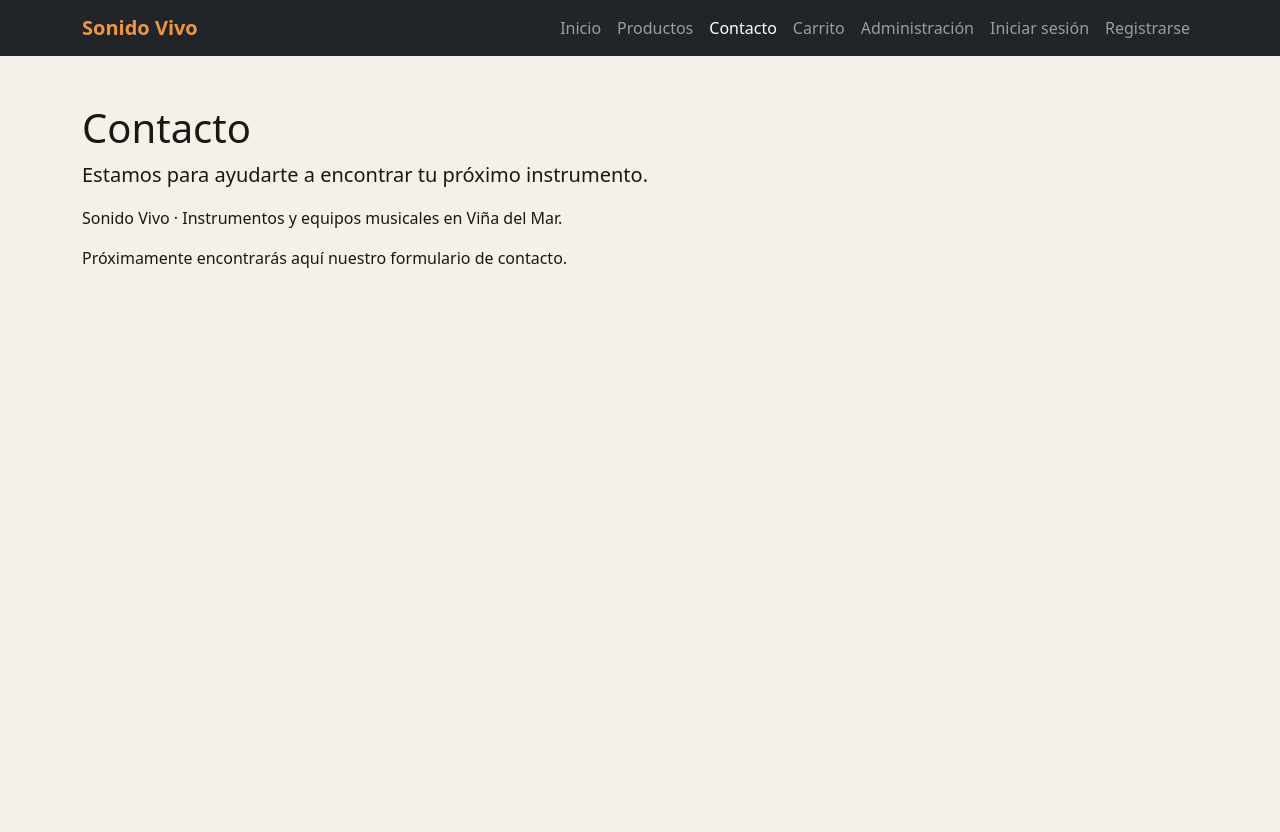
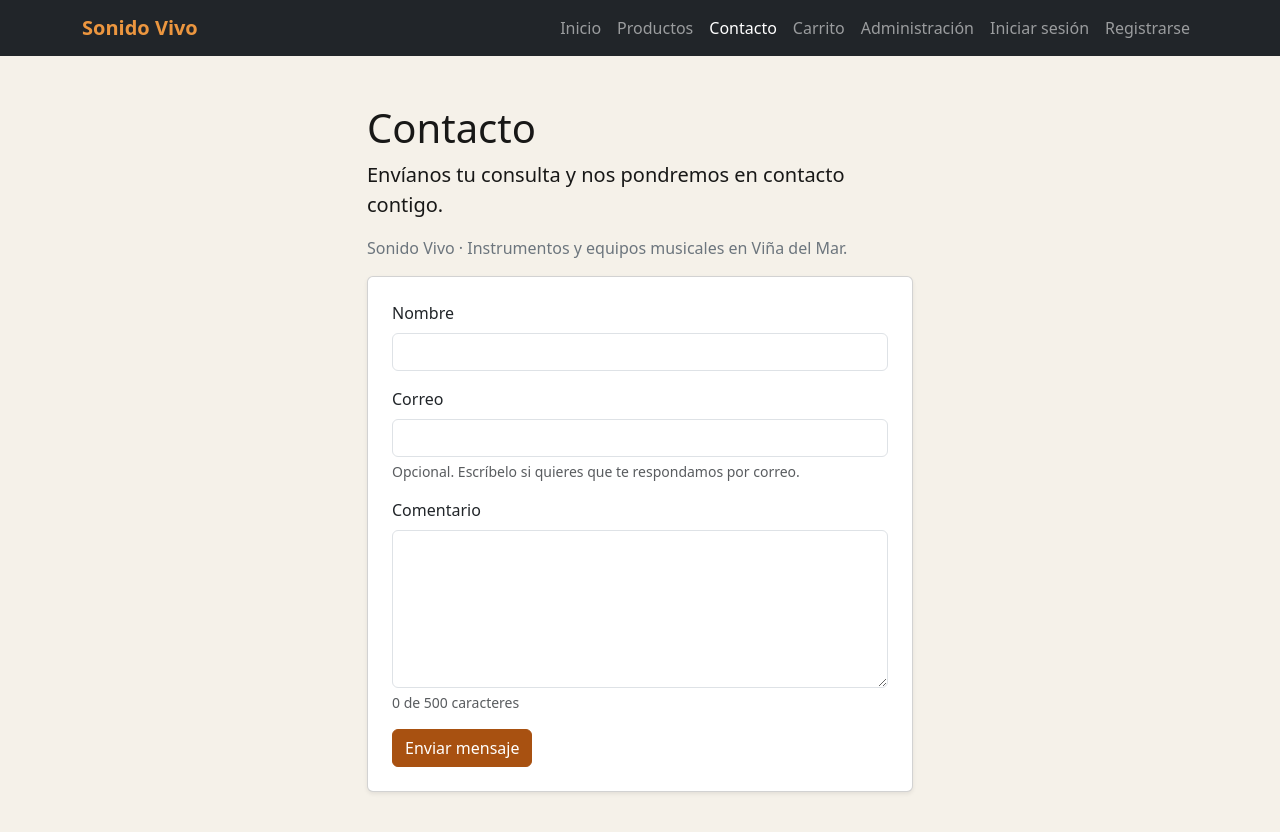
Before and after one commit to dzzetafps/tienda-sonido-vivo, a React (Vite) app in the folder frontend/: page /contacto in a window 1280 px wide. Shown: the top 832 px of the page. Before the commit the page ends 800 px from the top, so only its background shows below. Built offline with nearby package versions, Linux system fonts and the light colour scheme.

Commit message:
feat: formulario de contacto con validaciones

```diff
--- /dev/null
+++ b/frontend/src/componentes/organismos/FormularioContacto.tsx
@@ -0,0 +1,88 @@
+import { useState } from 'react'
+import type { SubmitEvent } from 'react'
+import CampoFormulario from '../moleculas/CampoFormulario'
+import type { MensajeContacto } from '../../tipos/MensajeContacto'
+
+interface FormularioContactoProps {
+  onEnviar: (mensaje: MensajeContacto) => void
+}
+
+type ErroresContacto = Partial<Record<keyof MensajeContacto, string>>
+
+const MAXIMO_COMENTARIO = 500
+
+function FormularioContacto({ onEnviar }: FormularioContactoProps) {
+  const [nombre, setNombre] = useState('')
+  const [correo, setCorreo] = useState('')
+  const [comentario, setComentario] = useState('')
+  const [errores, setErrores] = useState<ErroresContacto>({})
+
+  function validar(): ErroresContacto {
+    const nuevosErrores: ErroresContacto = {}
+    const correoIngresado = correo.trim()
+
+    if (nombre.trim() === '') nuevosErrores.nombre = 'El nombre es obligatorio'
+    else if (nombre.trim().length > 100) nuevosErrores.nombre = 'El nombre no puede tener más de 100 caracteres'
+
+    if (correoIngresado.length > 100) {
+      nuevosErrores.correo = 'El correo no puede tener más de 100 caracteres'
+    } else if (correoIngresado !== '' && !/^[^\s@]+@[^\s@]+\.[^\s@]+$/.test(correoIngresado)) {
+      nuevosErrores.correo = 'Ingresa un correo electrónico válido'
+    }
+
+    if (comentario.trim() === '') nuevosErrores.comentario = 'El comentario es obligatorio'
+    else if (comentario.trim().length > MAXIMO_COMENTARIO) {
+      nuevosErrores.comentario = `El comentario no puede tener más de ${MAXIMO_COMENTARIO} caracteres`
+    }
+
+    return nuevosErrores
+  }
+
+  function manejarEnvio(evento: SubmitEvent<HTMLFormElement>) {
+    evento.preventDefault()
+
+    const nuevosErrores = validar()
+    setErrores(nuevosErrores)
+    if (Object.keys(nuevosErrores).length > 0) return
+
+    onEnviar({ nombre: nombre.trim(), correo: correo.trim().toLowerCase(), comentario: comentario.trim() })
+    setNombre('')
+    setCorreo('')
+    setComentario('')
+  }
+
+  return (
+    <form onSubmit={manejarEnvio} noValidate>
+      <div className="mb-3">
+        <CampoFormulario etiqueta="Nombre" id="contacto-nombre" tipo="text" valor={nombre} alCambiar={setNombre} error={errores.nombre} />
+      </div>
+      <div className="mb-3">
+        <CampoFormulario
+          etiqueta="Correo"
+          id="contacto-correo"
+          tipo="email"
+          valor={correo}
+          alCambiar={setCorreo}
+          error={errores.correo}
+          ayuda="Opcional. Escríbelo si quieres que te respondamos por correo."
+        />
+      </div>
+      <div className="mb-3">
+        <label className="form-label" htmlFor="contacto-comentario">Comentario</label>
+        <textarea
+          id="contacto-comentario"
+          className={errores.comentario ? 'form-control is-invalid' : 'form-control'}
+          rows={6}
+          value={comentario}
+          aria-invalid={Boolean(errores.comentario)}
+          onChange={(evento) => setComentario(evento.target.value)}
+        />
+        {errores.comentario && <div className="invalid-feedback">{errores.comentario}</div>}
+        <div className="form-text">{comentario.trim().length} de {MAXIMO_COMENTARIO} caracteres</div>
+      </div>
+      <button type="submit" className="btn btn-primary">Enviar mensaje</button>
+    </form>
+  )
+}
+
+export default FormularioContacto
--- a/frontend/src/paginas/Contacto.tsx
+++ b/frontend/src/paginas/Contacto.tsx
@@ -1,10 +1,34 @@
+import { useState } from 'react'
+import FormularioContacto from '../componentes/organismos/FormularioContacto'
+import type { MensajeContacto } from '../tipos/MensajeContacto'
+
 function Contacto() {
+  const [enviadoPor, setEnviadoPor] = useState('')
+
+  function recibirMensaje(mensaje: MensajeContacto) {
+    setEnviadoPor(mensaje.nombre)
+  }
+
   return (
-    <section>
-      <h1>Contacto</h1>
-      <p className="lead">Estamos para ayudarte a encontrar tu próximo instrumento.</p>
-      <p>Sonido Vivo · Instrumentos y equipos musicales en Viña del Mar.</p>
-      <p>Próximamente encontrarás aquí nuestro formulario de contacto.</p>
+    <section className="row justify-content-center">
+      <div className="col-12 col-md-8 col-lg-6">
+        <h1>Contacto</h1>
+        <p className="lead">Envíanos tu consulta y nos pondremos en contacto contigo.</p>
+        <p className="text-secondary">Sonido Vivo · Instrumentos y equipos musicales en Viña del Mar.</p>
+
+        {enviadoPor && (
+          <div className="alert alert-success d-flex justify-content-between align-items-start gap-3" role="status">
+            <span>Comentario registrado con éxito. Gracias por escribirnos, {enviadoPor}.</span>
+            <button type="button" className="btn-close" aria-label="Cerrar aviso" onClick={() => setEnviadoPor('')} />
+          </div>
+        )}
+
+        <div className="card shadow-sm">
+          <div className="card-body p-4">
+            <FormularioContacto onEnviar={recibirMensaje} />
+          </div>
+        </div>
+      </div>
     </section>
   )
 }
--- /dev/null
+++ b/frontend/src/tipos/MensajeContacto.ts
@@ -0,0 +1,5 @@
+export interface MensajeContacto {
+  nombre: string
+  correo: string
+  comentario: string
+}
```
